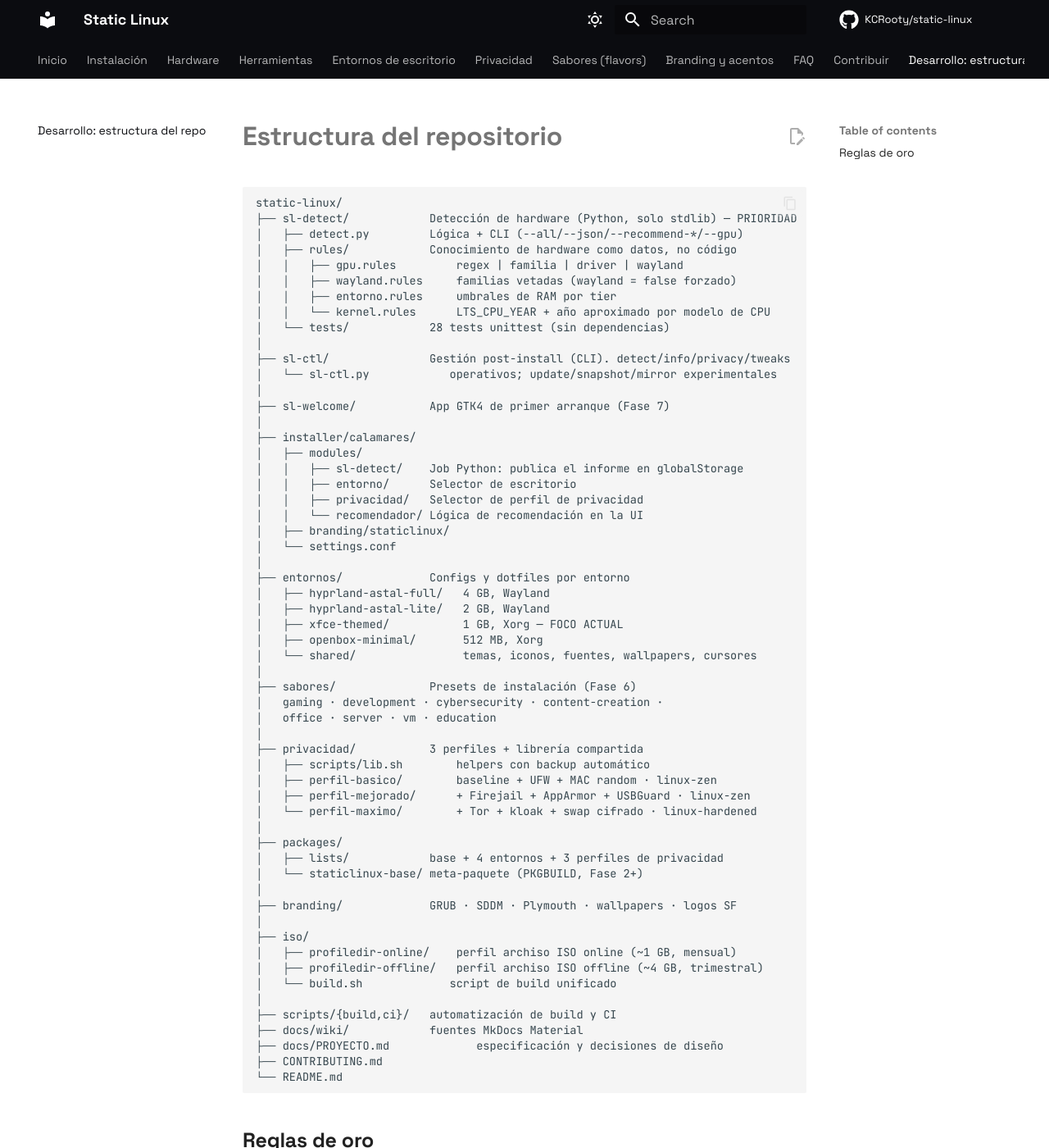
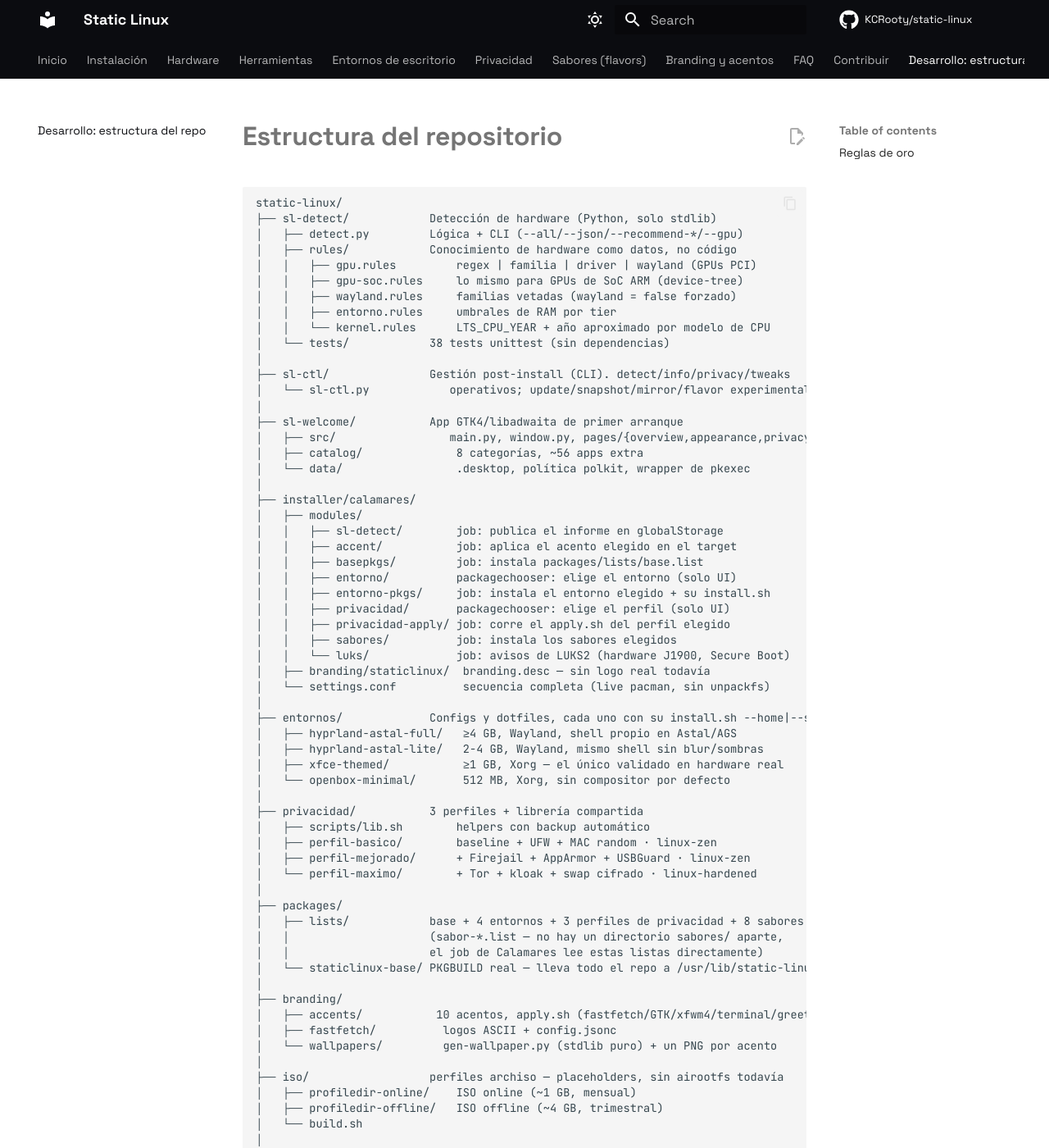
Before and after one commit to KCRooty/static-linux, an MkDocs documentation site: the page built from docs/wiki/estructura.md, in a window 1280 px wide and 1400 px high. Shown: the whole window at 82% size. Built offline with MkDocs 1.6.1 and Material for MkDocs 9.7.7, drawn with Linux system fonts in a browser that asks for light colours; comment, search, counter and statistics services are not loaded; some of the changed text lies outside the part shown.

Commit message:
docs: refresh README.md and estructura.md — both were badly out of date
Core flagged it directly: the root README still described the project
at its very first commit (a bare architecture bullet list), while
everything else moved on — sl-detect, sl-ctl, sl-welcome, 4 real
environments, 3 privacy profiles, 8 flavors, the accent system, a
working Calamares sequence and the staticlinux-base package all
existed with nothing in the README pointing at them.

estructura.md had the same problem plus some outright wrong entries
(a `recomendador/` Calamares module and `entornos/shared/`/`sabores/`
directories that were planned but never built, and a stale 28-test
count). Rewrote it to match what's actually in the repo, and said so
explicitly where the original plan changed.

README.md now links out to the wiki, estructura.md and CONTRIBUTING.md
instead of trying to duplicate them.

````diff
--- a/docs/wiki/estructura.md
+++ b/docs/wiki/estructura.md
@@ -2,39 +2,43 @@
 
 ```
 static-linux/
-├── sl-detect/            Detección de hardware (Python, solo stdlib) — PRIORIDAD
+├── sl-detect/            Detección de hardware (Python, solo stdlib)
 │   ├── detect.py         Lógica + CLI (--all/--json/--recommend-*/--gpu)
 │   ├── rules/            Conocimiento de hardware como datos, no código
-│   │   ├── gpu.rules         regex | familia | driver | wayland
+│   │   ├── gpu.rules         regex | familia | driver | wayland (GPUs PCI)
+│   │   ├── gpu-soc.rules     lo mismo para GPUs de SoC ARM (device-tree)
 │   │   ├── wayland.rules     familias vetadas (wayland = false forzado)
 │   │   ├── entorno.rules     umbrales de RAM por tier
 │   │   └── kernel.rules      LTS_CPU_YEAR + año aproximado por modelo de CPU
-│   └── tests/            28 tests unittest (sin dependencias)
+│   └── tests/            38 tests unittest (sin dependencias)
 │
 ├── sl-ctl/               Gestión post-install (CLI). detect/info/privacy/tweaks
-│   └── sl-ctl.py            operativos; update/snapshot/mirror experimentales
+│   └── sl-ctl.py            operativos; update/snapshot/mirror/flavor experimentales
 │
-├── sl-welcome/           App GTK4 de primer arranque (Fase 7)
+├── sl-welcome/           App GTK4/libadwaita de primer arranque
+│   ├── src/                 main.py, window.py, pages/{overview,appearance,privacy,catalog}.py
+│   ├── catalog/              8 categorías, ~56 apps extra
+│   └── data/                 .desktop, política polkit, wrapper de pkexec
 │
 ├── installer/calamares/
 │   ├── modules/
-│   │   ├── sl-detect/    Job Python: publica el informe en globalStorage
-│   │   ├── entorno/      Selector de escritorio
-│   │   ├── privacidad/   Selector de perfil de privacidad
-│   │   └── recomendador/ Lógica de recomendación en la UI
-│   ├── branding/staticlinux/
-│   └── settings.conf
+│   │   ├── sl-detect/        job: publica el informe en globalStorage
+│   │   ├── accent/           job: aplica el acento elegido en el target
+│   │   ├── basepkgs/         job: instala packages/lists/base.list
+│   │   ├── entorno/          packagechooser: elige el entorno (solo UI)
+│   │   ├── entorno-pkgs/     job: instala el entorno elegido + su install.sh
+│   │   ├── privacidad/       packagechooser: elige el perfil (solo UI)
+│   │   ├── privacidad-apply/ job: corre el apply.sh del perfil elegido
+│   │   ├── sabores/          job: instala los sabores elegidos
+│   │   └── luks/             job: avisos de LUKS2 (hardware J1900, Secure Boot)
+│   ├── branding/staticlinux/  branding.desc — sin logo real todavía
+│   └── settings.conf          secuencia completa (live pacman, sin unpackfs)
 │
-├── entornos/             Configs y dotfiles por entorno
-│   ├── hyprland-astal-full/   4 GB, Wayland
-│   ├── hyprland-astal-lite/   2 GB, Wayland
-│   ├── xfce-themed/           1 GB, Xorg — FOCO ACTUAL
-│   ├── openbox-minimal/       512 MB, Xorg
-│   └── shared/                temas, iconos, fuentes, wallpapers, cursores
-│
-├── sabores/              Presets de instalación (Fase 6)
-│   gaming · development · cybersecurity · content-creation ·
-│   office · server · vm · education
+├── entornos/             Configs y dotfiles, cada uno con su install.sh --home|--skel
+│   ├── hyprland-astal-full/   ≥4 GB, Wayland, shell propio en Astal/AGS
+│   ├── hyprland-astal-lite/   2-4 GB, Wayland, mismo shell sin blur/sombras
+│   ├── xfce-themed/           ≥1 GB, Xorg — el único validado en hardware real
+│   └── openbox-minimal/       512 MB, Xorg, sin compositor por defecto
 │
 ├── privacidad/           3 perfiles + librería compartida
 │   ├── scripts/lib.sh        helpers con backup automático
@@ -43,22 +47,32 @@ static-linux/
 │   └── perfil-maximo/        + Tor + kloak + swap cifrado · linux-hardened
 │
 ├── packages/
-│   ├── lists/            base + 4 entornos + 3 perfiles de privacidad
-│   └── staticlinux-base/ meta-paquete (PKGBUILD, Fase 2+)
+│   ├── lists/            base + 4 entornos + 3 perfiles de privacidad + 8 sabores
+│   │                     (sabor-*.list — no hay un directorio sabores/ aparte,
+│   │                     el job de Calamares lee estas listas directamente)
+│   └── staticlinux-base/ PKGBUILD real — lleva todo el repo a /usr/lib/static-linux/
 │
-├── branding/             GRUB · SDDM · Plymouth · wallpapers · logos SF
+├── branding/
+│   ├── accents/           10 acentos, apply.sh (fastfetch/GTK/xfwm4/terminal/greeter/wallpaper)
+│   ├── fastfetch/          logos ASCII + config.jsonc
+│   └── wallpapers/         gen-wallpaper.py (stdlib puro) + un PNG por acento
 │
-├── iso/
-│   ├── profiledir-online/    perfil archiso ISO online (~1 GB, mensual)
-│   ├── profiledir-offline/   perfil archiso ISO offline (~4 GB, trimestral)
-│   └── build.sh             script de build unificado
+├── iso/                  perfiles archiso — placeholders, sin airootfs todavía
+│   ├── profiledir-online/    ISO online (~1 GB, mensual)
+│   ├── profiledir-offline/   ISO offline (~4 GB, trimestral)
+│   └── build.sh
 │
-├── scripts/{build,ci}/   automatización de build y CI
-├── docs/wiki/            fuentes MkDocs Material
+├── docs/wiki/            fuentes MkDocs Material — sitio real, ver mkdocs.yml
+├── .github/workflows/    deploy de la wiki a GitHub Pages
 ├── docs/PROYECTO.md             especificación y decisiones de diseño
 ├── CONTRIBUTING.md
 └── README.md
 ```
+
+No existen (todavía) `entornos/shared/`, `sabores/` como directorio propio, ni
+`scripts/{build,ci}/` — quedaron descartados o reemplazados por un diseño
+distinto según se fue construyendo cada pieza; este documento refleja lo que
+hay realmente en el repo, no el plan original.
 
 ## Reglas de oro
 
````
Also changed, not shown: README.md (+49 -12 lines).
